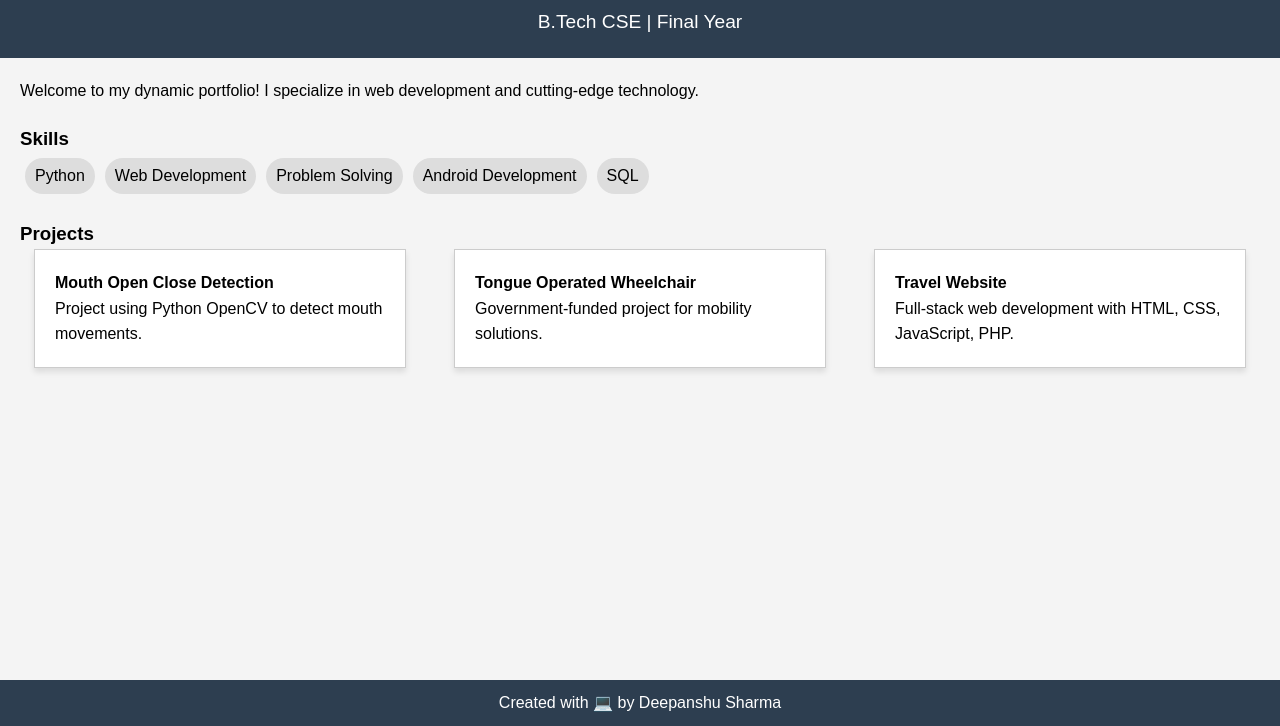
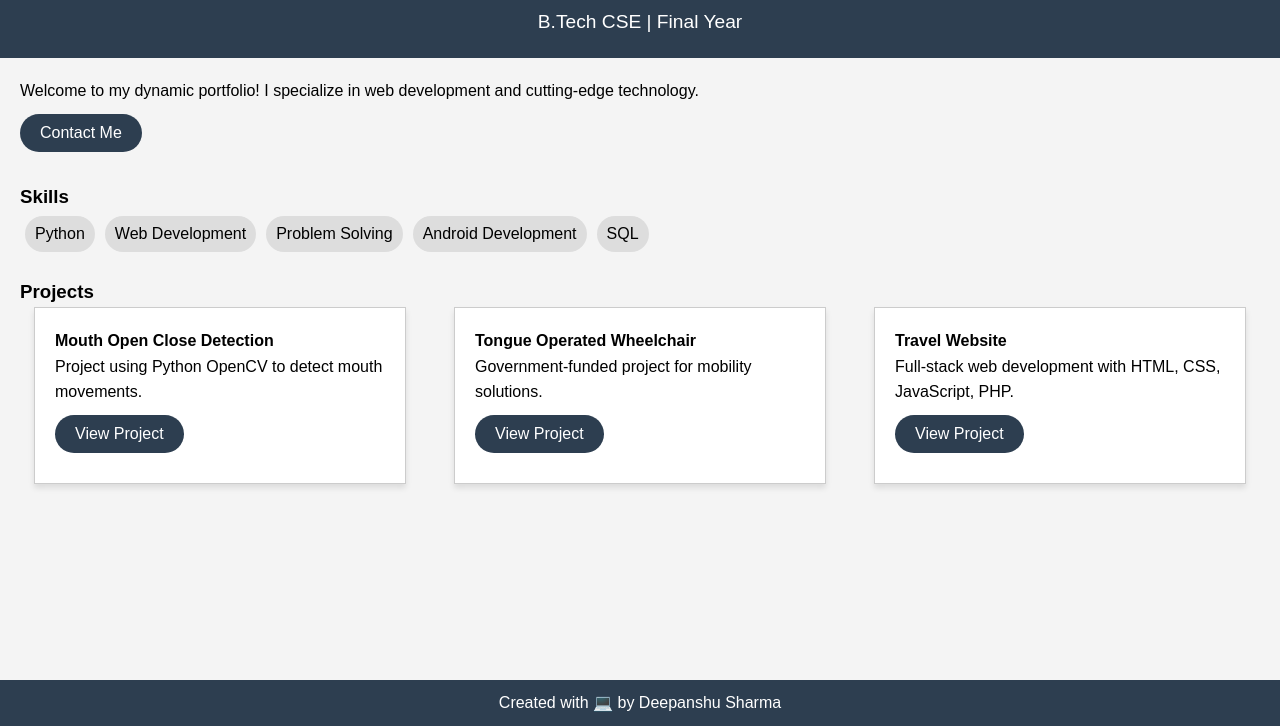
Before and after one commit to sdeepanshu002/sdeepanshu002.github.io, a website: page index.html in a window 1280 px wide. Shown: the part 74-800 px from the top of the page. Drawn offline with Linux system fonts and the light colour scheme.

Commit message:
Update index.html

```diff
--- a/index.html
+++ b/index.html
@@ -14,6 +14,7 @@
 
   <section class="intro">
     <p>Welcome to my dynamic portfolio! I specialize in web development and cutting-edge technology.</p>
+    <button>Contact Me</button>
   </section>
 
   <section class="skills">
@@ -30,16 +31,19 @@
         <div class="project">
           <h4>Mouth Open Close Detection</h4>
           <p>Project using Python OpenCV to detect mouth movements.</p>
+          <button>View Project</button>
         </div>
 
         <div class="project">
           <h4>Tongue Operated Wheelchair</h4>
           <p>Government-funded project for mobility solutions.</p>
+          <button>View Project</button>
         </div>
 
         <div class="project">
           <h4>Travel Website</h4>
           <p>Full-stack web development with HTML, CSS, JavaScript, PHP.</p>
+          <button>View Project</button>
         </div>
 
     </div>
```
